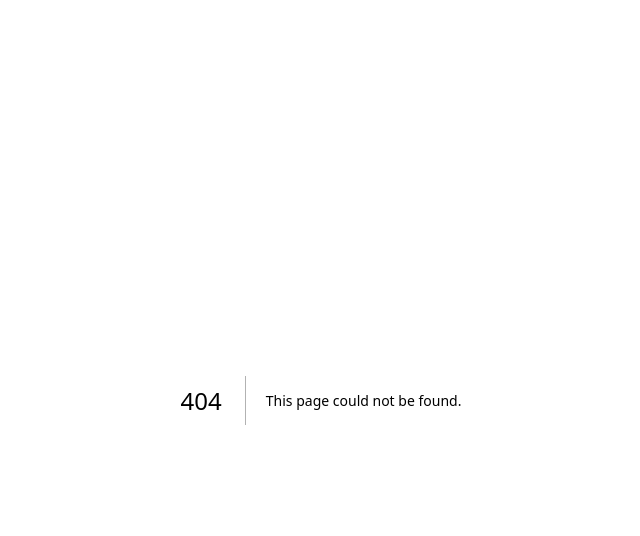
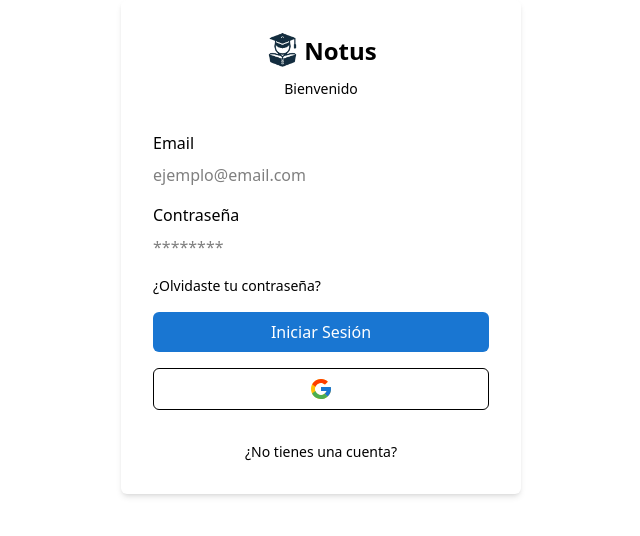
Before and after one commit to thecoderbutcher/notus, a Next.js app: page /login in a window 1280 px wide. Before the commit this address had no page. Shown: the top 536 px of the page, without its empty margins (319-959 px from the left). Built offline with nearby package versions, Linux system fonts and the light colour scheme; no server answers.

Commit message:
feat: add auth login and logout

```diff
--- /dev/null
+++ b/app/(auth)/login/action/login.ts
@@ -0,0 +1,50 @@
+'use server';
+import * as z from 'zod';
+import { LoginSchema } from '@/schemas';
+import { signIn } from '@/auth';
+import { DEFAULT_LOGIN_REDIRECT } from '@/route';
+import { AuthError } from 'next-auth';
+import { generateVerificationToken } from '@/app/(auth)/lib/token';
+import { getUserByEmail } from '@/app/(auth)//lib/user';
+import { sendVerificationEmail } from '@/app/(auth)/lib/mail';
+
+export const login = async (values: z.infer<typeof LoginSchema>) => {
+  const validateFields = LoginSchema.safeParse(values);
+
+  if (!validateFields.success) {
+    return { error: 'validateFields.error.issues[0].message' };
+  }
+
+  const { email, password } = validateFields.data;
+
+  const exiistingUser = await getUserByEmail(email);
+  if (!exiistingUser || !exiistingUser.password || !exiistingUser.email)
+    return { error: 'El email ingresado no está registrado' };
+
+  if (!exiistingUser.emailVerified) {
+    const verificationToken = await generateVerificationToken(email);
+    await sendVerificationEmail(
+      verificationToken.email,
+      verificationToken.token
+    );
+    return { success: 'Email de confirmación enviado' };
+  }
+
+  try {
+    await signIn('credentials', {
+      email,
+      password,
+      redirectTo: DEFAULT_LOGIN_REDIRECT,
+    });
+  } catch (error) {
+    if (error instanceof AuthError) {
+      switch (error.type) {
+        case 'CredentialsSignin':
+          return { error: 'Email o contraseña incorrectos' };
+        default:
+          return { error: 'Algo salió mal' };
+      }
+    }
+    throw error;
+  }
+};
--- /dev/null
+++ b/app/(auth)/login/components/login-form.tsx
@@ -0,0 +1,102 @@
+'use client';
+import * as z from 'zod';
+import { zodResolver } from '@hookform/resolvers/zod';
+import { useForm } from 'react-hook-form';
+import { LoginSchema } from '@/schemas';
+import { FormSuccess } from '@/app/(auth)/components/form-success';
+import { FormError } from '@/app/(auth)/components/form-error';
+import { useState, useTransition } from 'react';
+import { useSearchParams } from 'next/navigation';
+import { login } from '../action/login';
+import Link from 'next/link';
+
+export const LoginForm = () => {
+  const searchParams = useSearchParams();
+  const urlError =
+    searchParams.get('error') === 'OAuthAccountNotLinked'
+      ? 'El email está asociado a otra cuenta'
+      : '';
+  const [error, setError] = useState<string | undefined>('');
+  const [success, setSuccess] = useState<string | undefined>('');
+  const [isPending, startTransition] = useTransition();
+
+  const {
+    register,
+    handleSubmit,
+    formState: { errors },
+  } = useForm<z.infer<typeof LoginSchema>>({
+    resolver: zodResolver(LoginSchema),
+    defaultValues: {
+      email: '',
+      password: '',
+    },
+  });
+
+  const onSubmit = (value: z.infer<typeof LoginSchema>) => {
+    setError('');
+    setSuccess('');
+
+    startTransition(() => {
+      login(value).then(data => {
+        setSuccess(data?.success);
+        setError(data?.error);
+      });
+    });
+  };
+  return (
+    <form className="flex flex-col gap-4" onSubmit={handleSubmit(onSubmit)}>
+      <div className="flex flex-col gap-2">
+        <label
+          htmlFor="email"
+          className={`${errors.email ? 'text-danger' : ''}`}
+        >
+          Email
+        </label>
+        <input
+          {...register('email')}
+          type="email"
+          name="email"
+          id="email"
+          placeholder="ejemplo@email.com"
+          disabled={isPending}
+          className={`${errors.email ? 'outline-danger outline-1' : ''}`}
+        />
+        {errors.email && (
+          <p className="text-sm text-danger">{errors.email.message}</p>
+        )}
+      </div>
+      <div className="flex flex-col gap-2">
+        <label
+          htmlFor="password"
+          className={`${errors.password ? 'text-danger' : ''}`}
+        >
+          Contraseña
+        </label>
+        <input
+          {...register('password')}
+          type="password"
+          name="password"
+          id="password"
+          placeholder="********"
+          disabled={isPending}
+          className={`${errors.password ? 'outline-danger outline-1' : ''}`}
+        />
+        {errors.password && (
+          <p className="text-sm text-danger">{errors.password.message}</p>
+        )}
+      </div>
+      <div className="flex flex-col gap-2">
+        <Link href="/reset" className="text-secondary/70 text-[14px]">
+          ¿Olvidaste tu contraseña?
+        </Link>
+      </div>
+      <FormSuccess message={success} />
+      <FormError message={error || urlError} />
+      <div className="flex flex-col gap-2">
+        <button className="w-full bg-primary text-white py-2 rounded-md">
+          Iniciar Sesión
+        </button>
+      </div>
+    </form>
+  );
+};
--- /dev/null
+++ b/app/(auth)/login/page.tsx
@@ -0,0 +1,18 @@
+import React from 'react';
+import { AuthCardWrapper } from '@/app/(auth)/components/card-wrapper';
+import { LoginForm } from '@/app/(auth)/login/components/login-form';
+
+const page = () => {
+  return (
+    <AuthCardWrapper
+      headerLabel="Bienvenido"
+      backLabel="¿No tienes una cuenta?"
+      backLink="/register"
+      social
+    >
+      <LoginForm />
+    </AuthCardWrapper>
+  );
+};
+
+export default page;
--- /dev/null
+++ b/app/(auth)/logout/action/logout.ts
@@ -0,0 +1,7 @@
+'use server';
+import { signOut } from '@/auth';
+
+export const logout = async () => {
+  // Server future stuff
+  await signOut();
+}
--- /dev/null
+++ b/app/(auth)/logout/components/logout-button.tsx
@@ -0,0 +1,15 @@
+import { signOut } from '@/auth';
+const LogoutButton = async () => {
+  return (
+    <form
+      action={async () => {
+        'use server';
+        await signOut();
+      }}
+    >
+      <button type="submit">Logout</button>
+    </form>
+  );
+};
+
+export default LogoutButton;
```
